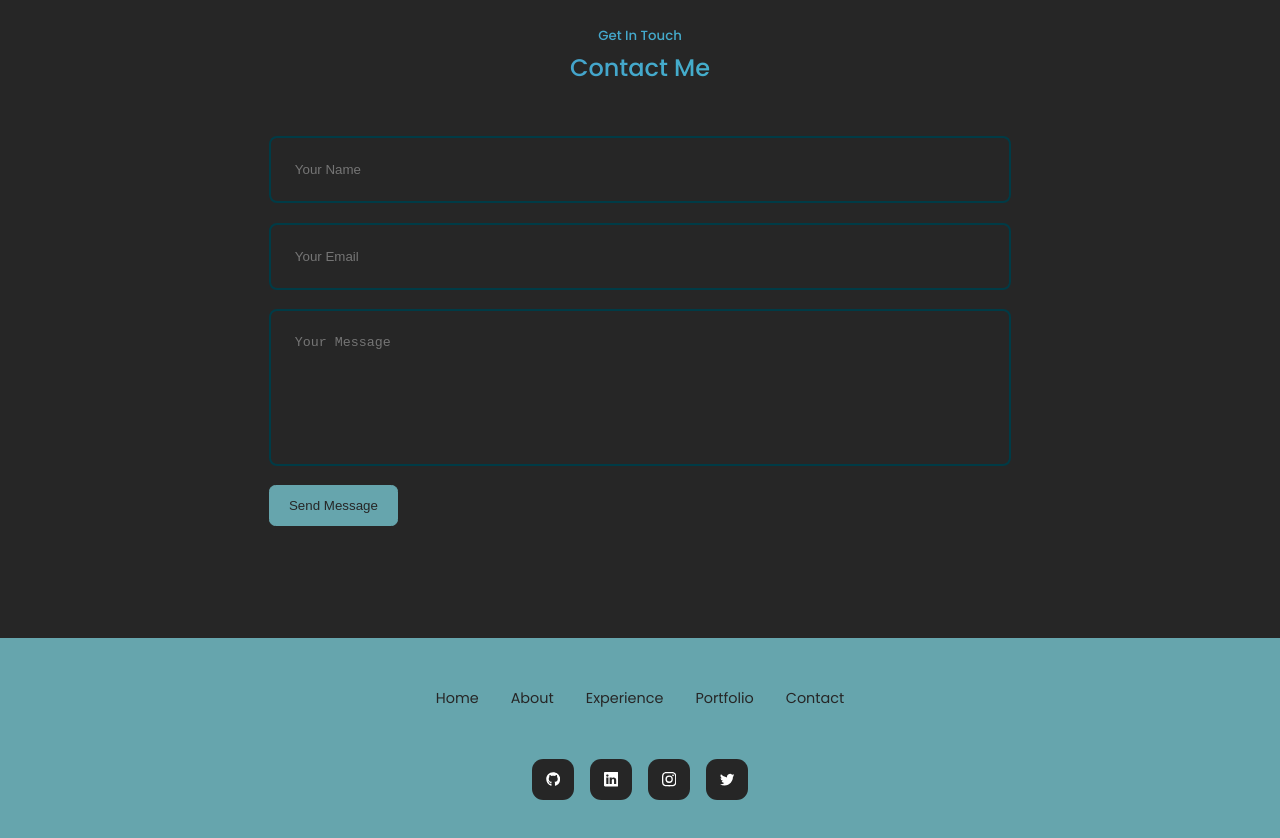
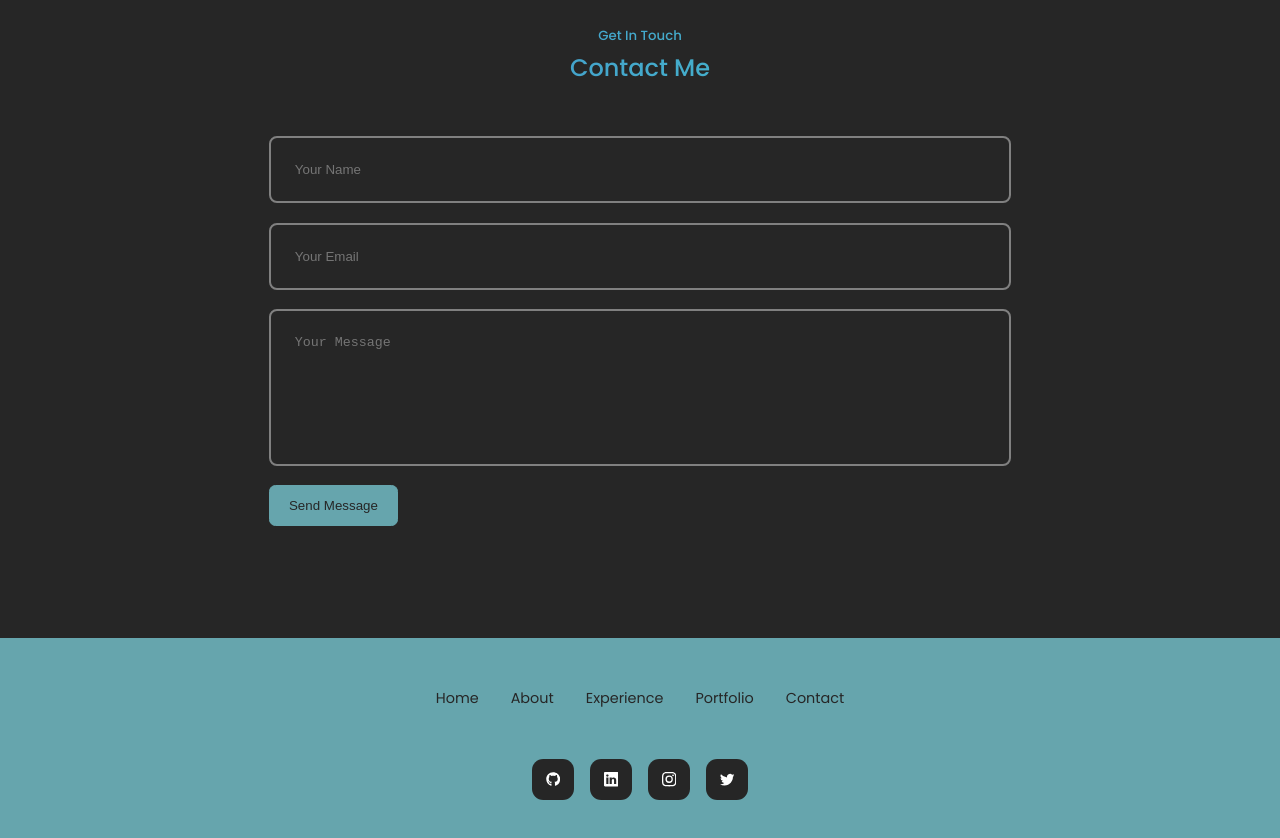
Before and after one commit to BrumaMan/Portfolio-Website, a React (Create React App) app in the folder react-website/: page / in a window 1280 px wide. Shown: the part 2600-3438 px from the top of the page. Built offline with nearby package versions, Linux system fonts and the light colour scheme.

Commit message:
changed input border colour

```diff
--- a/react-website/src/components/contact/contact.css
+++ b/react-website/src/components/contact/contact.css
@@ -17,7 +17,7 @@ textarea {
   padding: 1.5rem;
   border-radius: 0.5rem;
   background: transparent;
-  border: 2px solid var(--color-primary-variant);
+  border: 2px solid grey;
   resize: none;
   color: var(--color-white);
 }
```
